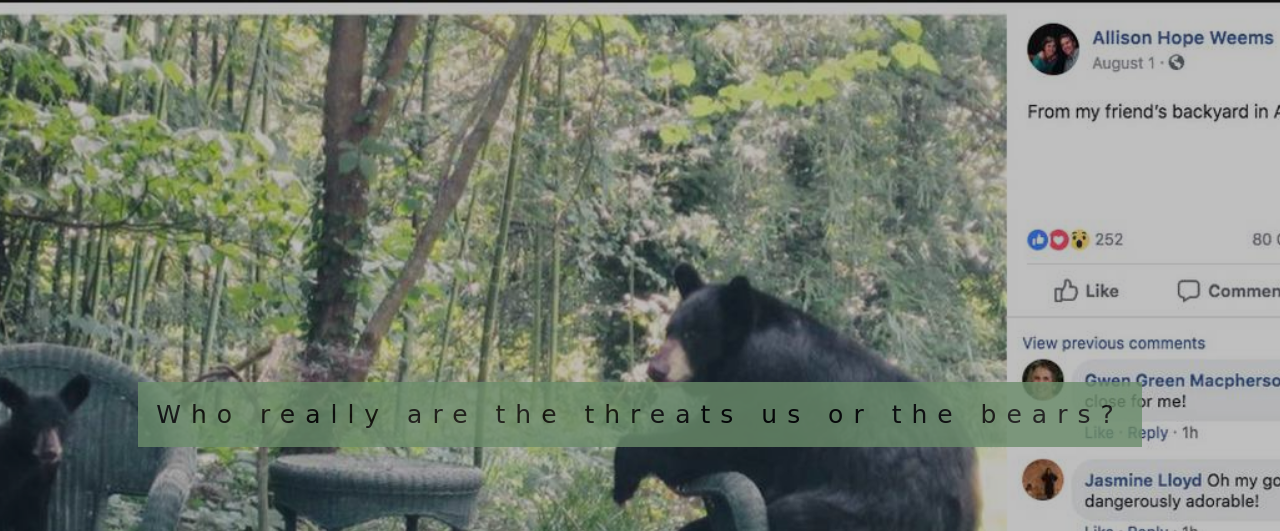
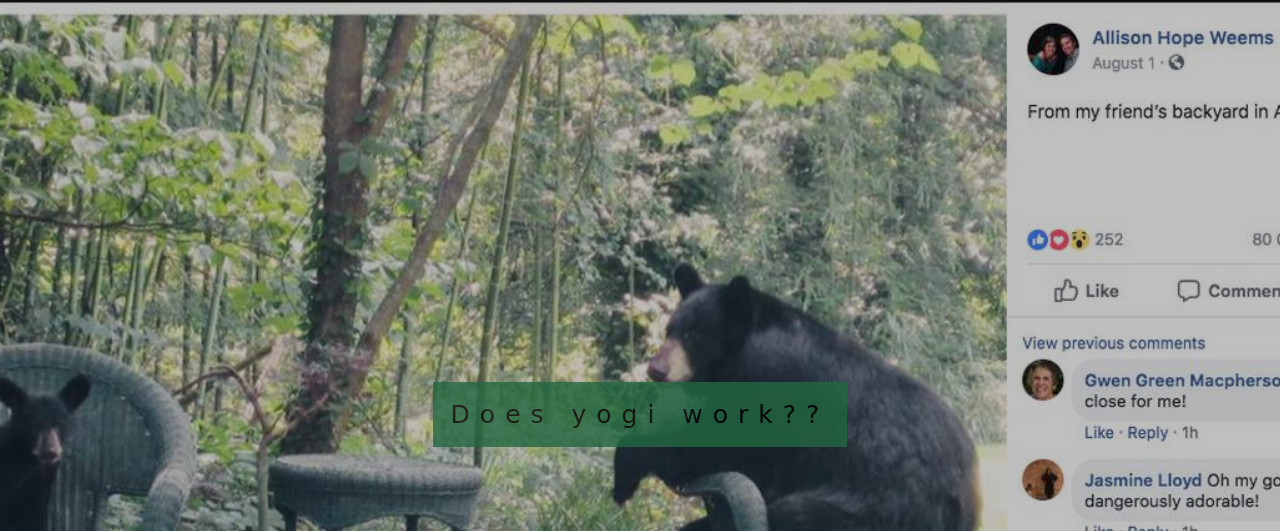
Before and after one commit to AGriffin99/JunkDrawer, a website: page index.html in a window 1280 px wide. Shown: the top 531 px of the page. Drawn offline with nearby package versions, Linux system fonts and the light colour scheme; a web font is replaced by a local one.

Commit message:
Lets see if branches work
changed main title and caption color

```diff
--- a/css/main.css
+++ b/css/main.css
@@ -96,7 +96,7 @@ body{
 }
 
 .caption span.border {
-  background-color: darkseagreen;
+  background-color: seagreen;
   color: black;
   padding: 18px;
   font-size: 25px;
--- a/index.html
+++ b/index.html
@@ -14,7 +14,7 @@
 
       <div class="bg bg3">
           <div class="caption">
-    <span class="border"> Who really are the threats us or the bears?</span>
+    <span class="border"> Does yogi work??</span>
           </div>
     </div>
 
```
